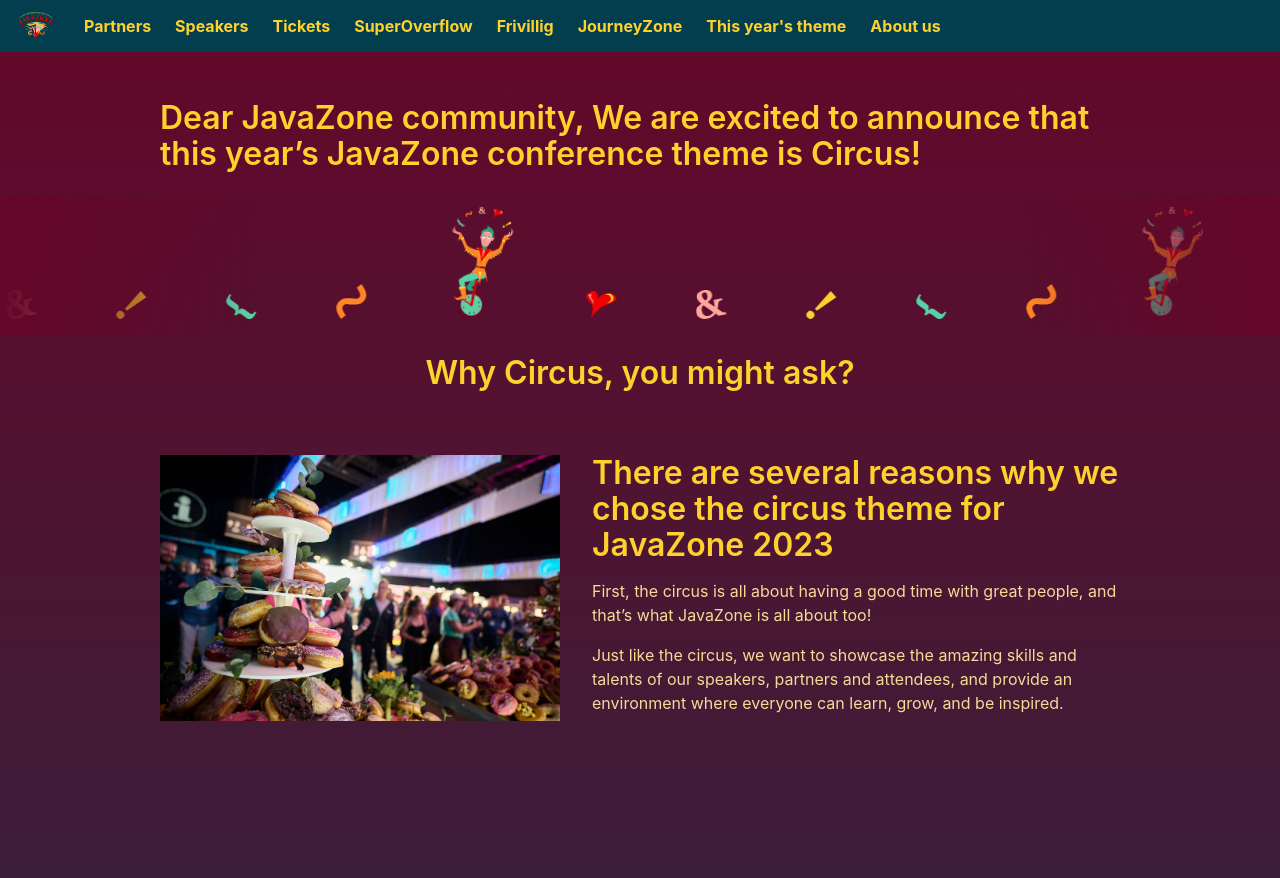
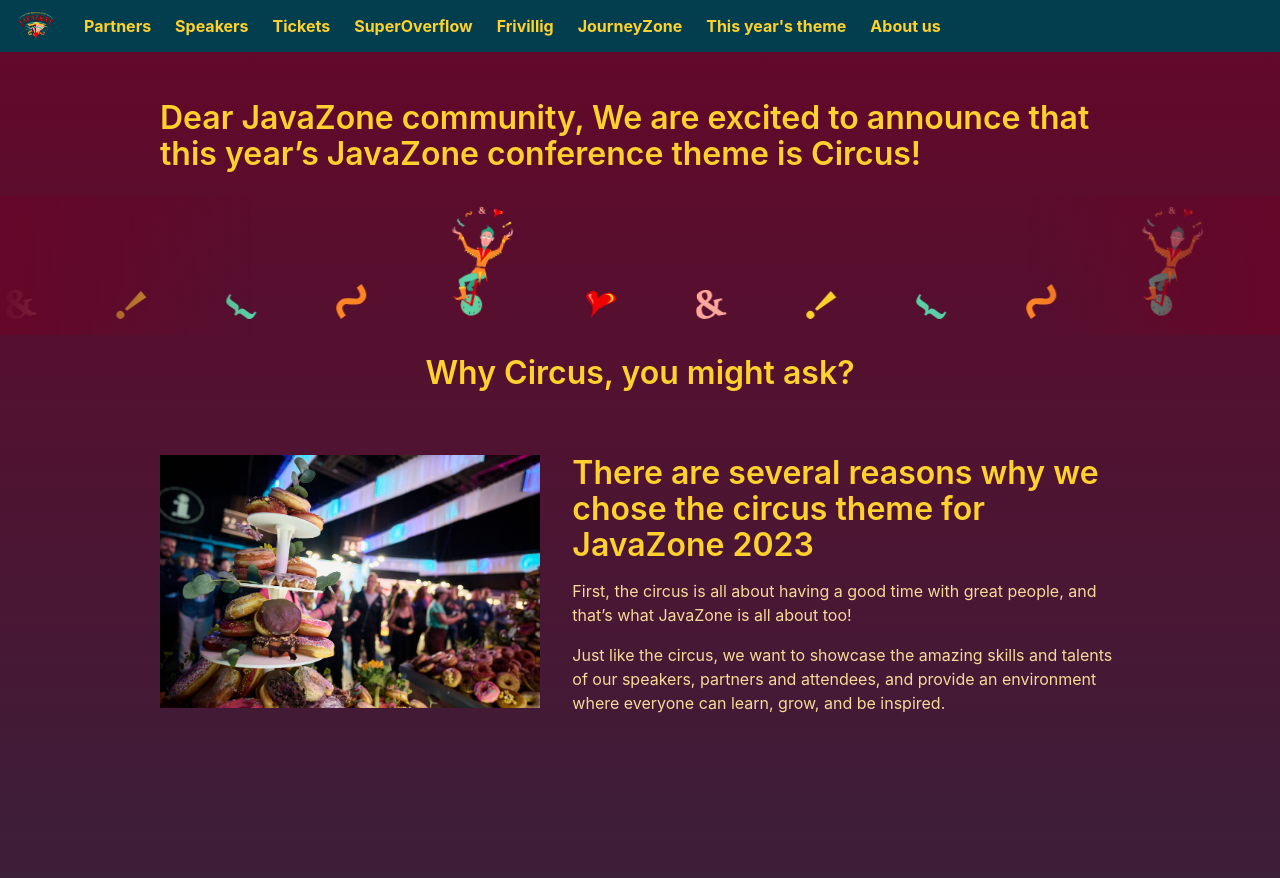
Before and after one commit to javaBin/2023.javazone.no, a Next.js app: page /theme in a window 1280 px wide. Shown: the top 878 px of the page. Built offline with nearby package versions, Linux system fonts and the light colour scheme.

Commit message:
Maybe div fixes the problem

```diff
--- a/app/theme/page.tsx
+++ b/app/theme/page.tsx
@@ -50,7 +50,7 @@
                         contentTwo={"We believe that the circus theme will provide a fun and engaging atmosphere for our attendees.\n" +
                           "        Whether it’s the colourful decorations, the exiting tech content, or the legendary AweZone party, we want to\n" +
                           "        create an environment that encourages attendees to let loose, have fun, and make lasting connections with\n" +
-                          "        their fellow tech enthusiasts."} contentThree={" "}/>
+                          "        their fellow tech enthusiasts."}/>
       </div>
     </div>
   )
@@ -66,7 +66,9 @@
 }) => {
   return (
     <section className={`content is-normal ${styles.displayFlex}`} style={props.style}>
-      <Image src={props.src} data-aos="fade-right" data-aos-duration="1000" width={400} height={200} alt={props.alt}/>
+      <div data-aos="fade-right" data-aos-duration="1000" >
+        <Image src={props.src} width={400} height={200} alt={props.alt}/>
+      </div>
       <div className={voulenterstyles.pDiv} data-aos="fade" data-aos-duration="1000" data-aos-delay="500">
         <h1>{props.content}</h1>
         {props.contentTwo ? <p>{props.contentTwo}</p> : <></>}
```
